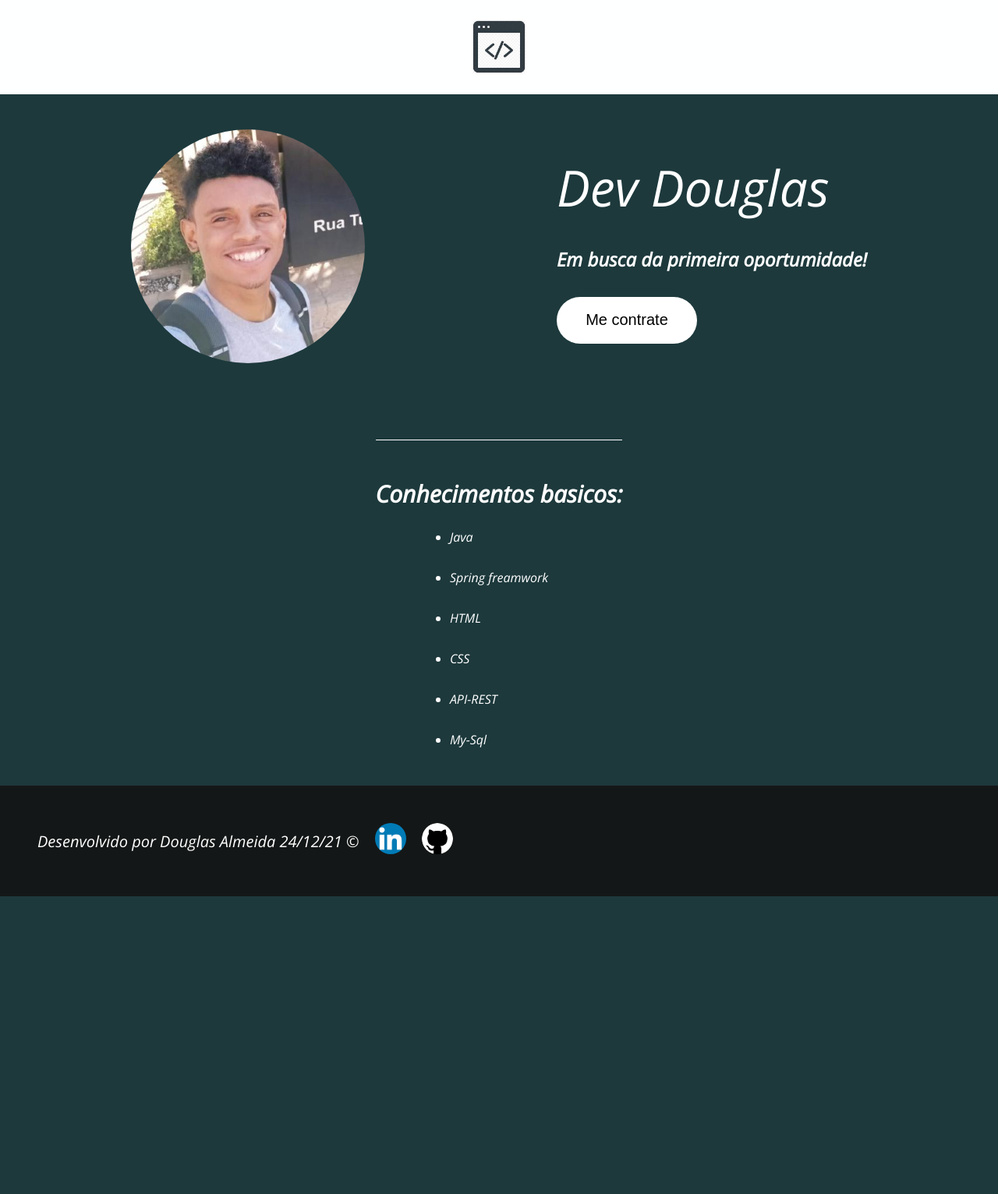
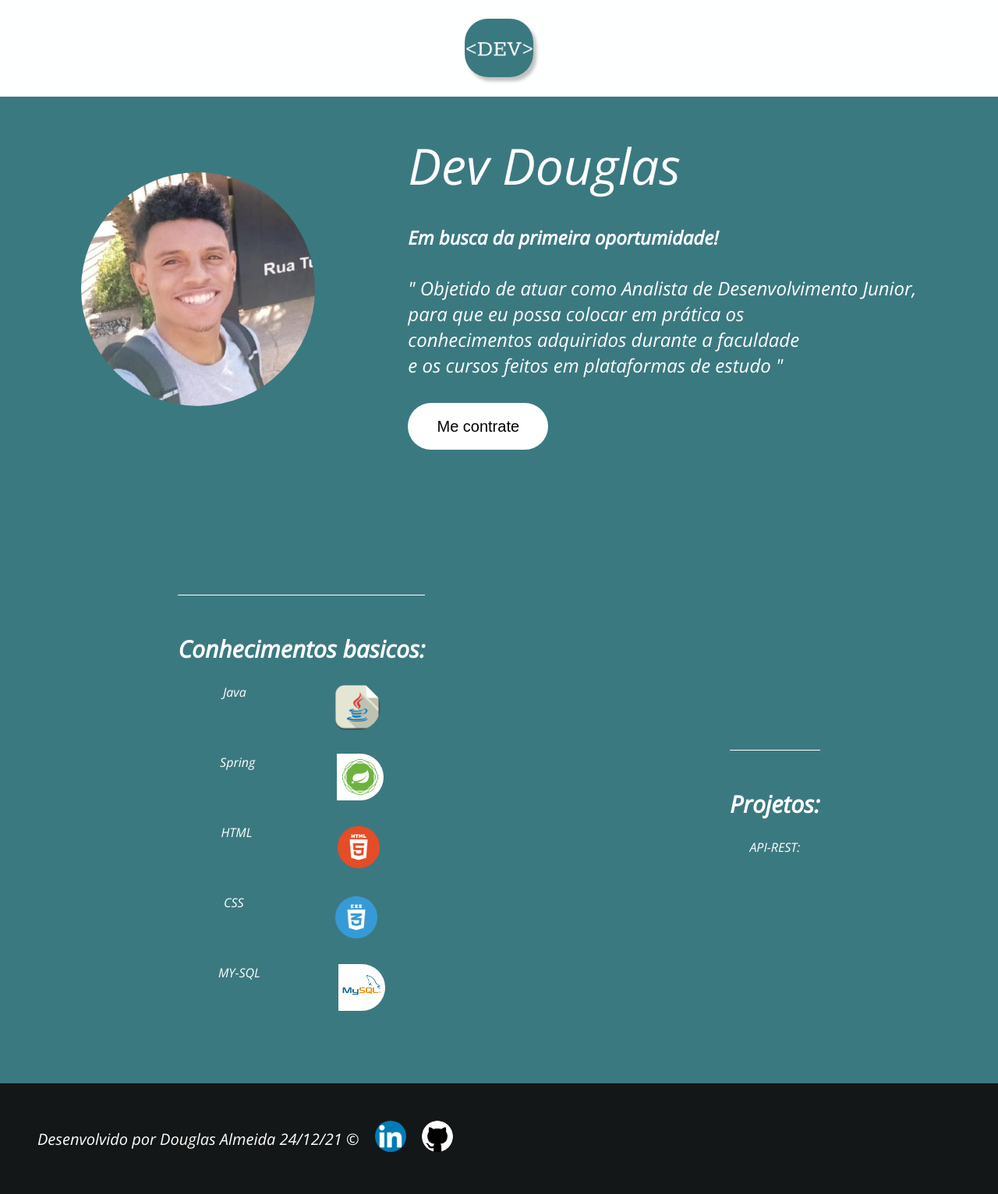
Before and after one commit to Douglas-Almeida96/landing-page, a PHP site: page / in a window 1280 px wide. Shown: the whole page at 78% size. Before the commit the page ends 1150 px from the top, so only its background shows below. Run offline with PHP 8.4, Linux system fonts and the light colour scheme; some web fonts are replaced.

Commit message:
update front

```diff
--- a/public/index.html
+++ b/public/index.html
@@ -20,19 +20,32 @@
             <div class="section-principal-escrito">
                 <h1 class="titulo">Dev Douglas</h1>
                 <h2 class="subtitulo">Em busca da primeira oportumidade!</h2>
+                <h2 class="section-principal-texto">" Objetido de
+                    atuar como Analista de Desenvolvimento Junior,<br>
+                    para que eu possa colocar em prática os <br>
+                    conhecimentos adquiridos durante a faculdade <br>
+                    e os cursos feitos em plataformas de estudo "<br>
+                </h2>
                 <button class="conteudo-button" onclick="location.href='https://www.linkedin.com/in/douglas-henrique-almeida/';">Me contrate</button>
             </div>
         </section>
         <section class="section-secundaria">
-            <h3 class="titulo-topicos">Conhecimentos basicos:</h3>
-            <ul  class="tabela-topico">
-                <li class="topico">Java</li>
-                <li class="topico">Spring freamwork</li>
-                <li class="topico">HTML</li>
-                <li class="topico">CSS</li>
-                <li class="topico">API-REST</li>
-                <li class="topico">My-Sql</li>
-            </ul>
+            <div class="section-secundaria-topicos">
+                <h3 class="titulo-topicos">Conhecimentos basicos:</h3>
+                <ul  class="tabela-topico">
+                    <li class="topico">Java <img class="imgs-padrao" src="imgs/java.png"></li>
+                    <li class="topico">Spring <img class="imgs-padrao" src="imgs/spring.png"></li>
+                    <li class="topico">HTML <img class="imgs-padrao" src="imgs/html.png"></li>
+                    <li class="topico">CSS <img class="imgs-padrao" src="imgs/css.png"></li>
+                    <li class="topico">MY-SQL <img class="imgs-padrao" src="imgs/sql.png"></li>
+                </ul>
+            </div>
+            <div class="section-secundaria-topicos">
+                <h3 class="titulo-topicos">Projetos:</h3>
+                <ul  class="tabela-topico">
+                    <li class="topico">API-REST:</li>
+                </ul>
+            </div>
         </section>
     </main>
     <footer  class="footer">
--- a/public/style.css
+++ b/public/style.css
@@ -9,7 +9,7 @@
 
 body {
     font-size: 100%;
-    background: #1d393c;
+    background: #3b7980;
     font-family: 'Open Sans', sans-serif;
     color: white;
 }
@@ -24,7 +24,9 @@
 }
 
 .img-header{
-    height: 72px;
+    height: 75px;
+    border-radius: 30px;
+    box-shadow: 4px 5px 4px rgba(0,0,0,0.25);
 }
 
 .conteudo{
@@ -44,16 +46,21 @@
 .conteudo-principal-img{
     height: 300px;
     border-radius: 300px;
+}
 
-}
 .conteudo-link-img:hover{
     box-shadow: 4px 5px 4px rgba(0,0,0,0.25);
     border-radius: 300px;
 }
+
 .section-principal-escrito{
     display: flex;
     flex-direction: column;
     gap: 32px;
+}
+
+.section-principal-texto{
+    font-weight:150;
 }
 
 .titulo{
@@ -72,7 +79,18 @@
 .conteudo-button:hover{
     box-shadow: 4px 5px 4px rgba(0,0,0,0.25);
 }
+
 .section-secundaria{
+    padding: 45px;
+    display: flex;
+    align-items: center;
+    gap: 24px;
+    margin-top: 48px;
+    justify-content: space-around;
+    flex-wrap: wrap;
+}
+
+.section-secundaria-topicos{
     display: flex;
     flex-direction: column;
     align-items: center;
@@ -110,10 +128,23 @@
     text-decoration: underline;
 }
 
+.topico{
+    display: flex;
+    flex-direction: row;
+    justify-content: space-around;
+}
+
+.imgs-padrao{
+    height: 60px;
+    border-radius: 200px;
+    padding-left: 100px;
+}
+
 .img-footer{
     height: 40px;
     border-radius: 20px;
 }
+
 .img-footer:hover{
     border-radius: 20px;
     box-shadow: 4px 5px 4px rgba(0,0,0,0.25);
```
Also changed, not shown: public/imgs/code.png, public/imgs/css.png (added), public/imgs/html.png (added), public/imgs/java.png (added), public/imgs/rest.png (added), public/imgs/spring.png (added), public/imgs/sql.png (added).
